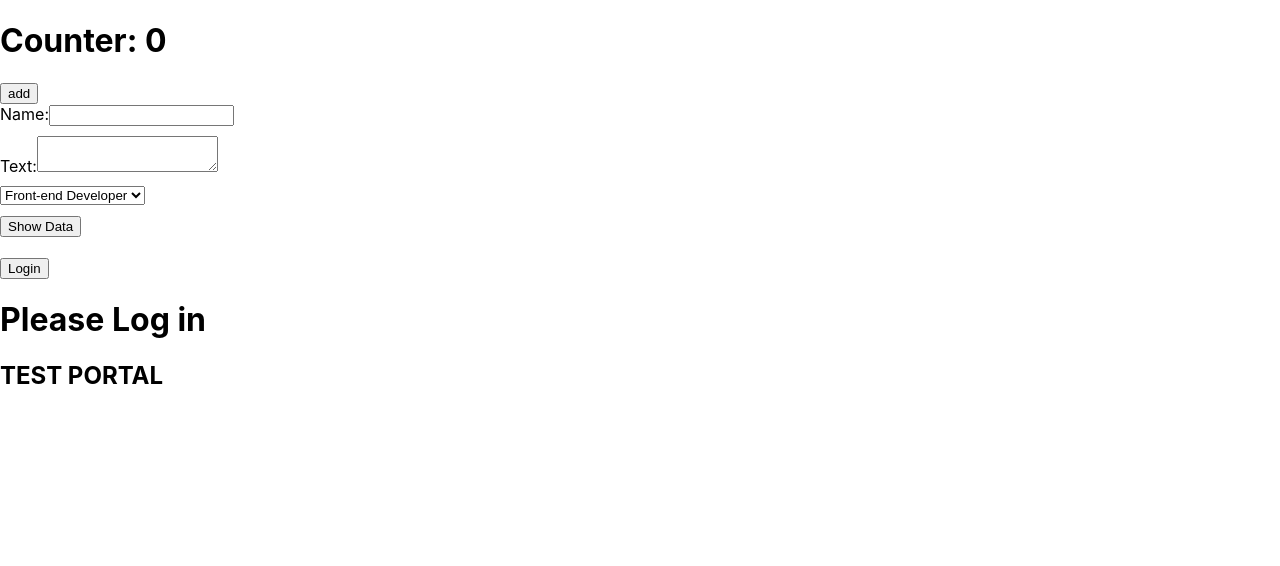
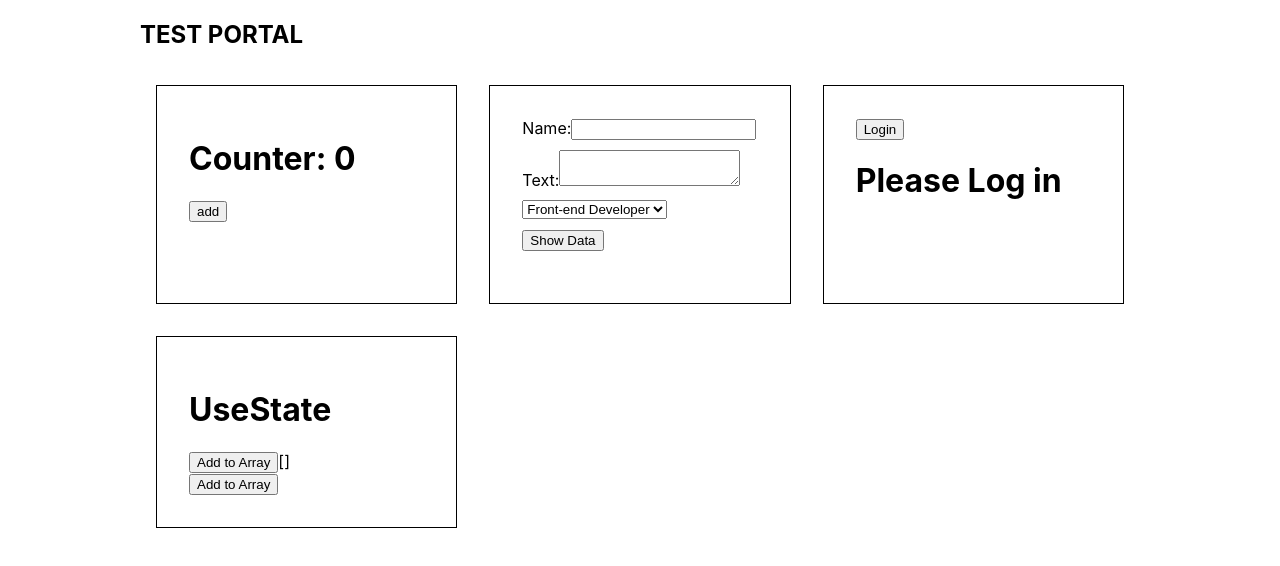
Before and after one commit to 604karev/react-typescript-app, a React (Create React App) app: page / in a window 1280 px wide. Shown: the top 566 px of the page. Built offline with nearby package versions, Linux system fonts and the light colour scheme.

Commit message:
feat: add typisation to useState hook

```diff
--- a/src/App.tsx
+++ b/src/App.tsx
@@ -2,6 +2,8 @@ import React, { Component } from 'react';
 import Counter from "./Components/Counter";
 import Form from "./Components/Form";
 import Context from "./Components/Context";
+import UseStateHook from './Components/UseStateHook';
+
 
 
 
@@ -13,6 +15,7 @@ const App: React.FC = () => (
         <Counter title='Counter: ' />
         <Form />
         <Context />
+        <UseStateHook />
     </>
 )
 
--- a/src/Components/Context.tsx
+++ b/src/Components/Context.tsx
@@ -50,10 +50,12 @@ class Context extends Component<{}, { isAuth: Boolean }> {
         const { isAuth } = this.state
         const context: IContext = { isAuth, toggleAuth: this.toggleAuth }
         return (
-            <AuthContext.Provider value={context}>
-                <Login />
-                <Profile />
-            </AuthContext.Provider>
+            <div>
+                <AuthContext.Provider value={context}>
+                    <Login />
+                    <Profile />
+                </AuthContext.Provider>
+            </div>
         )
     }
 }
--- a/src/Components/Counter.tsx
+++ b/src/Components/Counter.tsx
@@ -50,7 +50,6 @@ class Counter extends Component<CounterProps, CounterState>{
     render() {
         return (
             <div>
-
                 <h1>{this.props.title}{this.state.count}</h1>
                 <button onClick={this.handleClick}>add</button>
                 <Portal>
--- a/src/Components/Form.tsx
+++ b/src/Components/Form.tsx
@@ -85,7 +85,7 @@ class Form extends Component<{}, FormStateType>{
         const { name, text, position } = showData
 
         return (
-            <>
+            <div>
                 <form>
                     <label style={styles}>
                         Name:
@@ -121,7 +121,7 @@ class Form extends Component<{}, FormStateType>{
                 <h2>{name}</h2>
                 <h3>{text}</h3>
                 <h3>{position}</h3>
-            </>
+            </div>
         )
     }
 }
--- /dev/null
+++ b/src/Components/UseStateHook.tsx
@@ -0,0 +1,25 @@
+import React, { useState } from "react";
+
+const UseStateHook = () => {
+    const [arr, setArr] = useState<Array<number>>([])
+    const [name, setName] = useState<string | null>(null)
+
+
+
+    return (
+        <div>
+
+            <h1>UseState</h1>
+            <div>
+                <button onClick={() => setArr([...arr, arr.length + 1])}>Add to Array</button>
+                {JSON.stringify(arr)}
+            </div>
+            <div>
+                <button onClick={() => setName('Kirill')}>Add to Array</button>
+                {name}
+            </div>
+
+        </div>
+    )
+}
+export default UseStateHook
--- a/src/index.css
+++ b/src/index.css
@@ -5,9 +5,25 @@ body {
     sans-serif;
   -webkit-font-smoothing: antialiased;
   -moz-osx-font-smoothing: grayscale;
+  max-width: 1000px;
+  margin: auto;
+  display: flex;
+  flex-direction: column-reverse;
 }
 
 code {
   font-family: source-code-pro, Menlo, Monaco, Consolas, 'Courier New',
     monospace;
 }
+
+#root {
+  display: grid;
+  grid-template-columns: 1fr 1fr 1fr;
+
+}
+
+#root>div {
+  margin: 1rem;
+  border: 1px solid #000;
+  padding: 2rem;
+}
```
